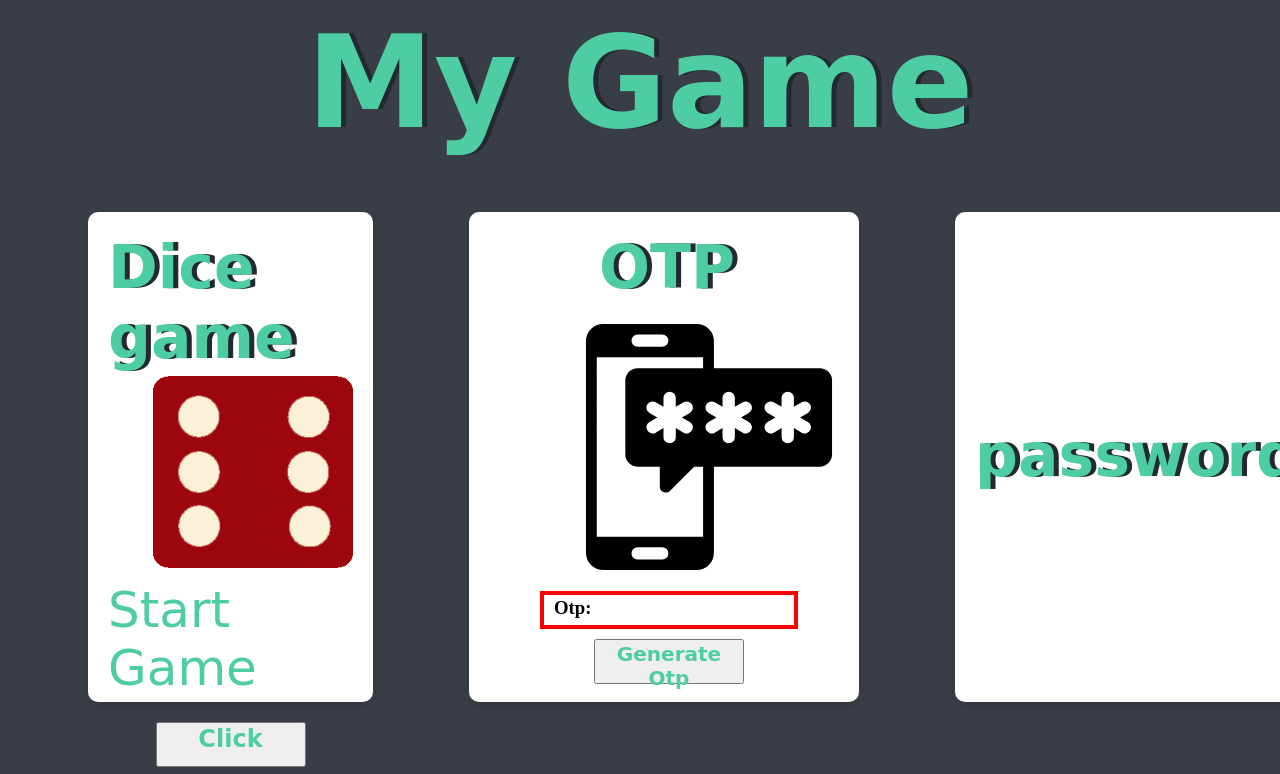
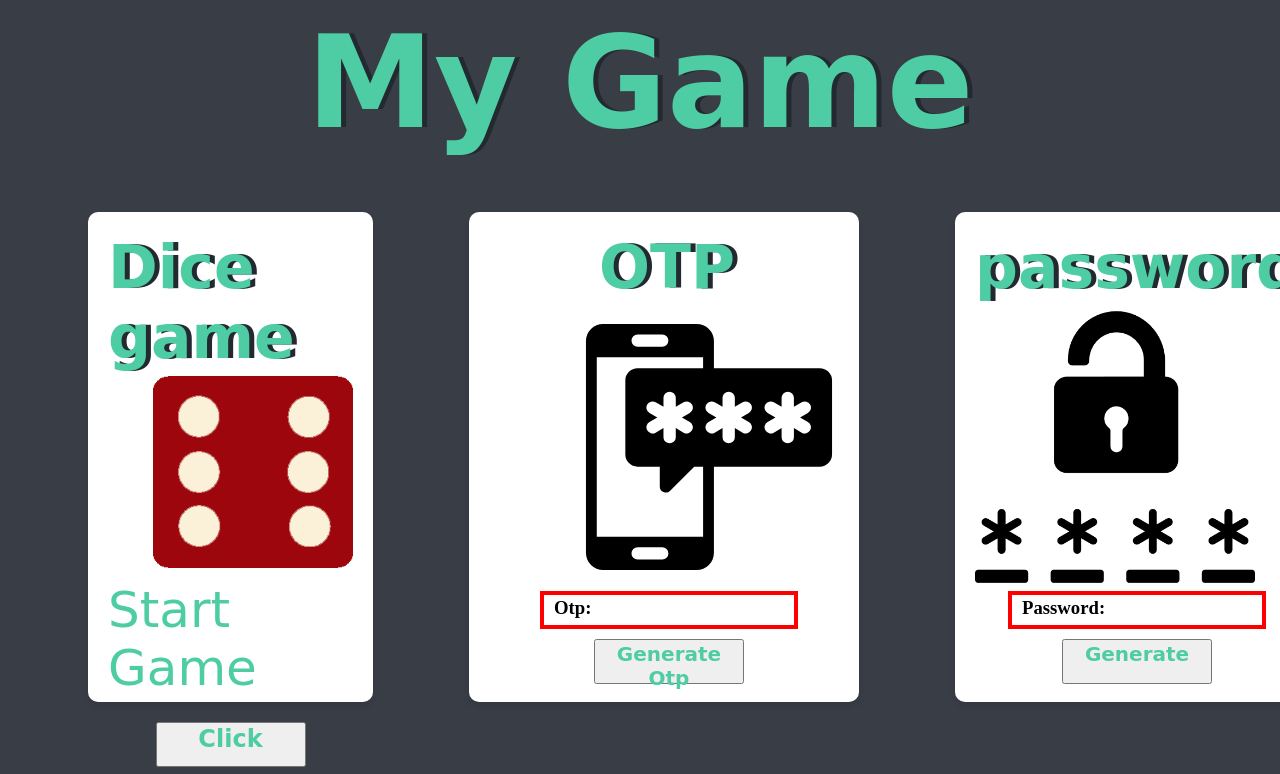
Before and after one commit to shirshakk/Crc-Js, a plain HTML site: page Project/game/index.html in a window 1280 px wide. Shown: the top 774 px of the page. Drawn offline with Linux system fonts and the light colour scheme.

Commit message:
Password Complete

```diff
--- a/Project/game/index.html
+++ b/Project/game/index.html
@@ -49,6 +49,15 @@
                     <div class="gameName">
                         <h2>password</h2>
                     </div>
+                    <div class="image">
+                        <img src="Otp Image\password.png" width="280px" height="280px">
+                </div>
+                <div class="result">
+                    <div class="box">
+                        <h3>Password:<span id="Password"></span></h3>
+                    </div>
+                </div>
+                <button  type="button" id="btn" class="btn" onclick="passwordGenerate()"><h1 style="font-size: 20px;">Generate</h1></button>
                 </div>
             </div>
         </div>
--- a/Project/game/index.js
+++ b/Project/game/index.js
@@ -21,3 +21,14 @@ function Generate(){
     let OTP=Math.floor((Math.random())*(99999-10000))+10000;
     document.getElementById("OTP").innerHTML=OTP;
 }
+function passwordGenerate(){
+    let password="";
+    for(let i=0;i<8;i++)
+    {
+    let ASCII=Math.floor(Math.random()*(90-64))+64;
+    let convert=String.fromCharCode(ASCII);
+    password=password+convert;
+    }
+    console.log(password)
+    document.getElementById("Password").innerHTML=password;
+}
```
Also changed, not shown: Project/game/Otp Image/password.png (added).
